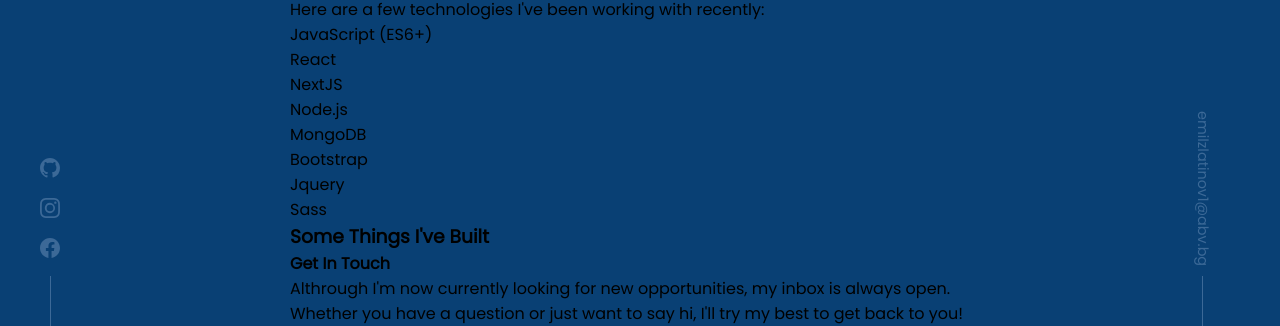
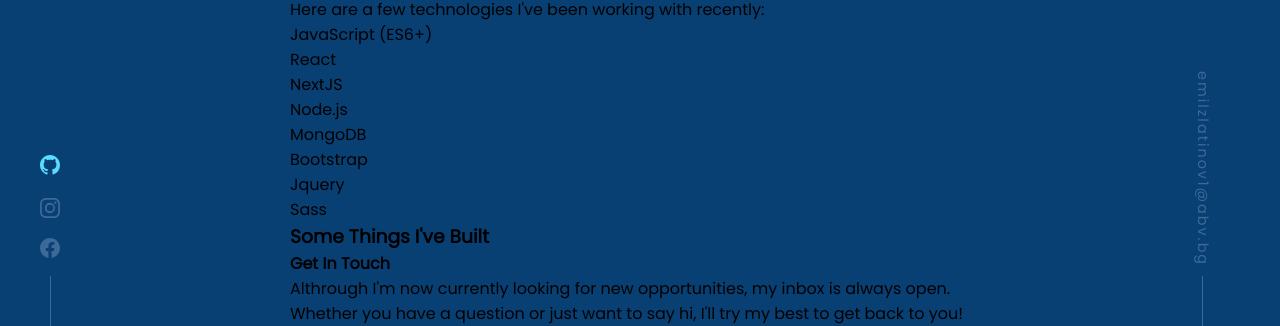
Before and after one commit to StroverIT/portfolio, a React (Create React App) app: page / in a window 1280 px wide. In both pictures the pointer is over the link 50 px from the left and 605 px from the top of the page. Shown: the part 434-760 px from the top of the page. Built offline with nearby package versions, Linux system fonts and the light colour scheme.

Commit message:
Adding hover animation effect

```diff
--- a/src/components/nav/navigation.css
+++ b/src/components/nav/navigation.css
@@ -3,7 +3,12 @@ nav > section > *{
 }
 .navIconContainer{
     position:relative;
-
+}
+a{
+    color: inherit;
+}
+li a:hover,a:hover{
+    color: var(--primary-color);
 }
 .fixed-wrapper{
     position: absolute;
@@ -33,6 +38,10 @@ nav > section > *{
 .nav-social a{
     font-size: 1.25rem;
     color: var(--secondary-color);
+    transition: transform 200ms, color 200ms ease-in-out;
+}
+.nav-social li:hover{
+    transform: translateY(-3px);
 
 }
 /* Email link */
@@ -40,7 +49,12 @@ nav > section > *{
     padding-bottom: 10px;
     -webkit-writing-mode: vertical-rl;
     writing-mode: vertical-lr;
+    letter-spacing: 2px;
+    transition: transform 200ms, color 200ms ease-in-out;
 
+}
+.nav-email a:hover{
+    transform: translateY(-3px);
 }
 .nav-email::after{
        content: "";
```
